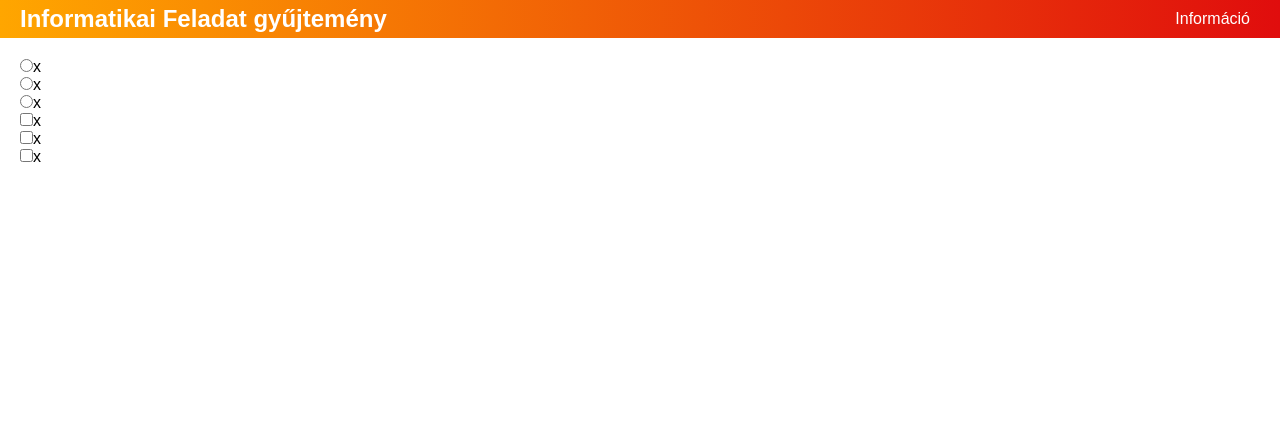
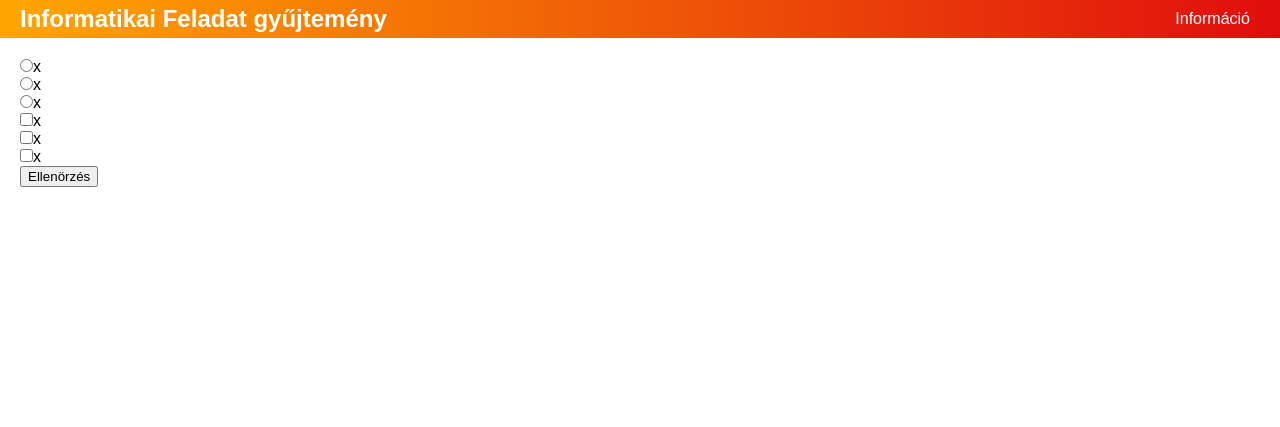
Before and after one commit to beni13312/php-web-feladatbank, a PHP site: page /exam.php in a window 1280 px wide. Shown: the top 427 px of the page. Run offline with PHP 8.4, Linux system fonts and the light colour scheme.

Commit message:
Merge remote-tracking branch 'origin/main'

```diff
--- a/web/exam.php
+++ b/web/exam.php
@@ -22,15 +22,16 @@
         <div id="exam-valaszok">
             <form id="exam-form" action="check_ans.php" method="post">
                 <div class="exam-valasz-egy">
-                    <div class="exam-ans"><input type="radio" name="ans">x</div>
-                    <div class="exam-ans"><input type="radio" name="ans">x</div>
-                    <div class="exam-ans"><input type="radio" name="ans">x</div>
+                    <div class="exam-ans" id="x1"><input type="radio" name="ans">x</div>
+                    <div class="exam-ans" id="x2"><input type="radio" name="ans">x</div>
+                    <div class="exam-ans" id="x3"><input type="radio" name="ans">x</div>
                 </div>
                 <div class="exam-valasz-tobb">
-                    <div class="exam-ans"><input type="checkbox" name="ans">x</div>
-                    <div class="exam-ans"><input type="checkbox" name="ans">x</div>
-                    <div class="exam-ans"><input type="checkbox" name="ans">x</div>
+                    <div class="exam-ans" id="x1"><input type="checkbox" name="ans">x</div>
+                    <div class="exam-ans" id="x2"><input type="checkbox" name="ans">x</div>
+                    <div class="exam-ans" id="x3"><input type="checkbox" name="ans">x</div>
                 </div>
+                <input id="exam-check" type="submit" name="exam-submit" value="Ellenörzés">
             </form>
         </div>
     </div>
```
